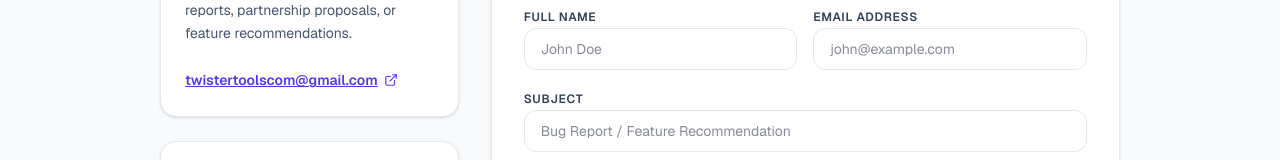
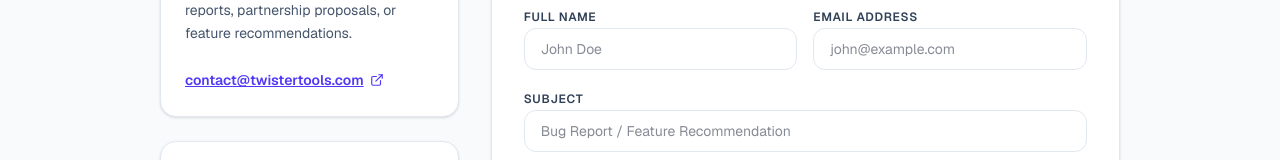
Before and after one commit to manolischris/TwisterTools-v2, a Next.js app: page /contact in a window 1280 px wide. Shown: the part 401-561 px from the top of the page. Built offline with nearby package versions, Linux system fonts and the light colour scheme.

Commit message:
fix(content): replace gmail with contact@twistertools.com across contact, privacy-policy, and terms-of-service pages

```diff
--- a/app/contact/page.tsx
+++ b/app/contact/page.tsx
@@ -38,7 +38,7 @@ export default function ContactPage() {
         // Simulate submission & open native email prompt
         await new Promise((resolve) => setTimeout(resolve, 800));
 
-        window.location.href = `mailto:twistertoolscom@gmail.com?subject=${mailtoSubject}&body=${mailtoBody}`;
+        window.location.href = `mailto:contact@twistertools.com?subject=${mailtoSubject}&body=${mailtoBody}`;
 
         setIsSubmitting(false);
         setIsSuccess(true);
@@ -55,7 +55,7 @@ export default function ContactPage() {
             '@type': 'Organization',
             name: 'TwisterTools',
             url: 'https://www.twistertools.com',
-            email: 'twistertoolscom@gmail.com'
+            email: 'contact@twistertools.com'
         },
     };
 
@@ -115,10 +115,10 @@ export default function ContactPage() {
                             </p>
                             <div className="pt-2">
                                 <a
-                                    href="mailto:twistertoolscom@gmail.com"
+                                    href="mailto:contact@twistertools.com"
                                     className="inline-flex items-center gap-1.5 text-xs sm:text-sm font-semibold text-indigo-600 dark:text-indigo-400 hover:text-indigo-700 dark:hover:text-indigo-300 underline break-all"
                                 >
-                                    <span>twistertoolscom@gmail.com</span>
+                                    <span>contact@twistertools.com</span>
                                     <ExternalLink className="w-3.5 h-3.5 flex-shrink-0" />
                                 </a>
                             </div>
@@ -162,7 +162,7 @@ export default function ContactPage() {
                                         <span>Message Dispatched!</span>
                                     </div>
                                     <p className="text-sm text-emerald-700 dark:text-emerald-300 leading-relaxed">
-                                        Thank you for contacting TwisterTools. Your message handler has been initialized. If your email composer did not open automatically, please send a direct email to <strong className="underline">twistertoolscom@gmail.com</strong>.
+                                        Thank you for contacting TwisterTools. Your message handler has been initialized. If your email composer did not open automatically, please send a direct email to <strong className="underline">contact@twistertools.com</strong>.
                                     </p>
                                     <button
                                         onClick={() => setIsSuccess(false)}
@@ -248,7 +248,7 @@ export default function ContactPage() {
                                         </button>
 
                                         <a
-                                            href="mailto:twistertoolscom@gmail.com"
+                                            href="mailto:contact@twistertools.com"
                                             className="w-full sm:w-auto inline-flex items-center justify-center gap-2 px-5 py-3 rounded-xl bg-slate-100 dark:bg-slate-800 text-slate-700 dark:text-slate-300 font-medium hover:bg-slate-200 dark:hover:bg-slate-700 transition-colors text-sm"
                                         >
                                             <Mail className="w-4 h-4 text-slate-500" />
--- a/app/privacy-policy/page.tsx
+++ b/app/privacy-policy/page.tsx
@@ -54,7 +54,7 @@ export default function PrivacyPolicyPage() {
             '@type': 'Organization',
             name: 'TwisterTools',
             url: 'https://www.twistertools.com',
-            email: 'twistertoolscom@gmail.com'
+            email: 'contact@twistertools.com'
         },
     };
 
@@ -247,11 +247,11 @@ export default function PrivacyPolicyPage() {
                         </p>
                         <div className="pt-2 flex flex-wrap gap-4 items-center">
                             <a
-                                href="mailto:twistertoolscom@gmail.com"
+                                href="mailto:contact@twistertools.com"
                                 className="inline-flex items-center gap-2 px-5 py-2.5 rounded-xl bg-indigo-600 text-white font-medium hover:bg-indigo-700 transition-colors shadow-sm text-sm"
                             >
                                 <Mail className="w-4 h-4" />
-                                <span>twistertoolscom@gmail.com</span>
+                                <span>contact@twistertools.com</span>
                             </a>
                             <Link
                                 href="/contact"
--- a/app/terms-of-service/page.tsx
+++ b/app/terms-of-service/page.tsx
@@ -53,7 +53,7 @@ export default function TermsOfServicePage() {
             '@type': 'Organization',
             name: 'TwisterTools',
             url: 'https://www.twistertools.com',
-            email: 'twistertoolscom@gmail.com'
+            email: 'contact@twistertools.com'
         },
     };
 
```
